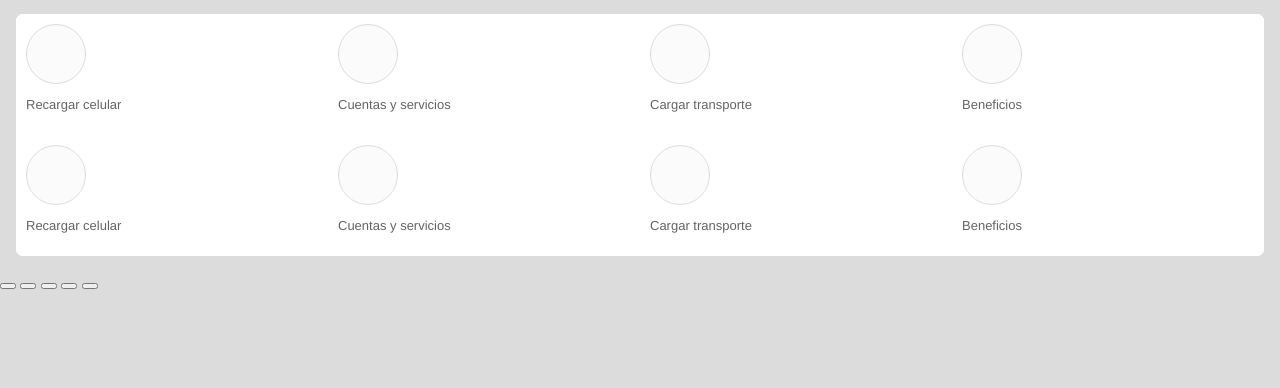
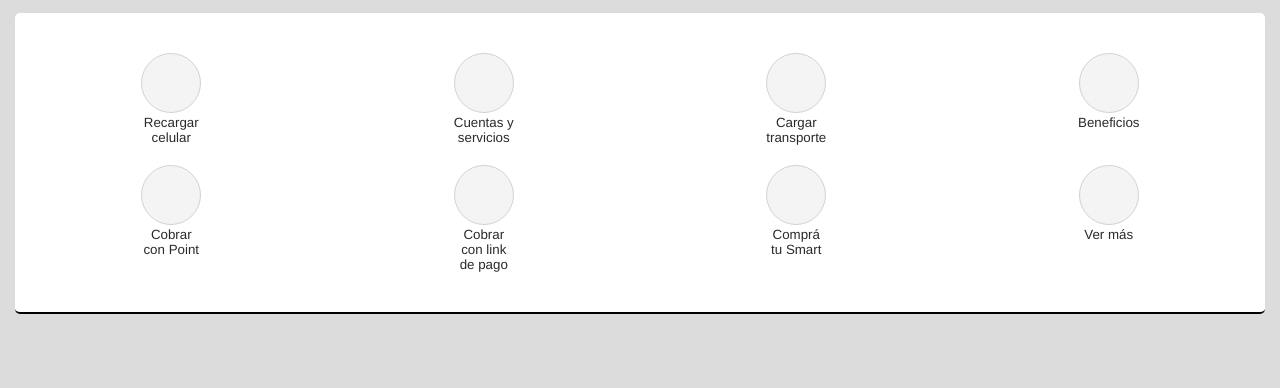
Before and after one commit to Lautaro24Fer/MercadoPago-Interfaz, a plain HTML site: page index.html in a window 1280 px wide. Shown: the part 412-800 px from the top of the page. Drawn offline with Linux system fonts and the light colour scheme.

Commit message:
Container 2 terminado

```diff
--- a/estilos.css
+++ b/estilos.css
@@ -1,3 +1,5 @@
+
+/*PRIMER ELEMENTO*/
 body{
     margin:0;
     font-family: helvetica;
@@ -17,6 +19,17 @@ body a{
 .header-container a{
     color: white;
     font-weight:200;
+}
+.header-container img{
+    width: 30x;
+    height: 20px;
+}
+.logo{
+    display: flex;
+    align-items: center;
+}
+.logo a{
+    margin-left: 5px;
 }
 .header-container button{
     padding: 4px;
@@ -126,34 +139,52 @@ body a{
 .footer-saldo label{
     color:grey;
 }
-.container2{
+/*SEGUNDO ELEMENTO*/
+.container1{
+    padding-top: 30px;
+    padding-bottom: 30px;
     background-color: white;
     margin: 15px;
-    border-radius: 10px;
+    border-radius: 5px;
+    border-bottom: 2px solid black;
 }
-.servicios{
+.grilla{
     display: grid;
     grid-template-columns: repeat(4, 1fr);
-    justify-content: center;
-    font-size: small;
-    border: 1px solid rgb(220, 220, 220);
+    grid-auto-rows: min-content;
+    gap: 20px;
+    padding: 10px;
+    justify-items: center;
+    align-items: start;
 }
-.boton-servicios{
-    margin: 5px;
+.elemento1{
     display: flex;
     flex-direction: column;
-    padding: 5px;
+    align-items: center;
+    justify-items: center;
+    width: 60px;
 }
-.boton-servicios button{
+
+.boton button{
+    width: 60px;
     height: 60px;
-    width: 60px;
     border-radius: 100%;
-    border: 1px solid rgb(220, 220, 220);
-    background-color: rgb(251, 251, 251);
+    background-color: rgb(244, 244, 244);
+    border: 1px solid rgb(210, 210, 210);
 }
-.boton-servicios button:active{
-    background-color: rgb(220, 220, 220);
+.boton button:active{
+    background-color: rgb(210, 210, 210);;
 }
-.boton-servicios p{
-    color: rgb(100, 100, 100);
+.titulo{
+    display: flex;
+    flex-direction: column;
+    width: auto;
+    height: min-content;
 }
+.titulo p{
+    font-size: smaller;
+    text-align: center;
+    margin: 0;
+    color:rgb(42, 42, 42);
+  }
+/*NAVEGADOR INFERIOR*/
--- a/index.html
+++ b/index.html
@@ -6,10 +6,15 @@
     <title>Mercado Pago</title>
     <link rel="stylesheet" href="estilos.css">
 </head>
+
+
 <body>
     <div class="container">
         <div class="header-container">
-            <a href="#">Hola lautaro  ></a>
+            <div class="logo">
+                <img src="mp-logo-solo.png" alt="logo-mp">
+                <a href="#">Hola lautaro  ></a>
+            </div>
             <button>?   Ayuda</button>
         </div>
         <div class="saldo">
@@ -74,51 +79,73 @@
             </div>
         </div>
     </div>
-    <div class="container2">
-        <div class="servicios">
-                <div class="boton-servicios" id="">
+    <div class="container1">
+        <div class="grilla">
+            <div class="elemento1">
+                <div class="boton">
                     <button></button>
+                </div>
+                <div class="titulo">
                     <p>Recargar celular</p>
                 </div>
-                <div class="boton-servicios" id="">
+            </div>
+            <div class="elemento1">
+                <div class="boton">
                     <button></button>
+                </div>
+                <div class="titulo">
                     <p>Cuentas y servicios</p>
                 </div>
-                <div class="boton-servicios" id="">
+            </div>
+            <div class="elemento1">
+                <div class="boton">
                     <button></button>
+                </div>
+                <div class="titulo">
                     <p>Cargar transporte</p>
                 </div>
-                <div class="boton-servicios" id="">
+            </div>
+            <div class="elemento1">
+                <div class="boton">
                     <button></button>
+                </div>
+                <div class="titulo">
                     <p>Beneficios</p>
                 </div>
-                <div class="boton-servicios" id="">
+            </div>
+            <div class="elemento1">
+                <div class="boton">
                     <button></button>
-                    <p>Recargar celular</p>
                 </div>
-                <div class="boton-servicios" id="">
+                <div class="titulo">
+                    <p>Cobrar con Point</p>
+                </div>
+            </div>
+            <div class="elemento1">
+                <div class="boton">
                     <button></button>
-                    <p>Cuentas y servicios</p>
                 </div>
-                <div class="boton-servicios" id="">
+                <div class="titulo">
+                    <p>Cobrar con link de pago</p>
+                </div>
+            </div>
+            <div class="elemento1">
+                <div class="boton">
                     <button></button>
-                    <p>Cargar transporte</p>
                 </div>
-                <div class="boton-servicios" id="">
+                <div class="titulo">
+                    <p>Comprá tu Smart</p>
+                </div>
+            </div>
+            <div class="elemento1">
+                <div class="boton">
                     <button></button>
-                    <p>Beneficios</p>
+                </div>
+                <div class="titulo">
+                    <p>Ver más</p>
                 </div>
             </div>
         </div>
     </div>
-    <nav>
-        <div class="navegador">
-            <button></button>
-            <button></button>
-            <button></button>
-            <button></button>
-            <button></button>
-        </div>
-    </nav>
 </body>
 </html>
```
Also changed, not shown: img/mp-logo-solo.jpg (added), mp-logo-solo.png (added).
